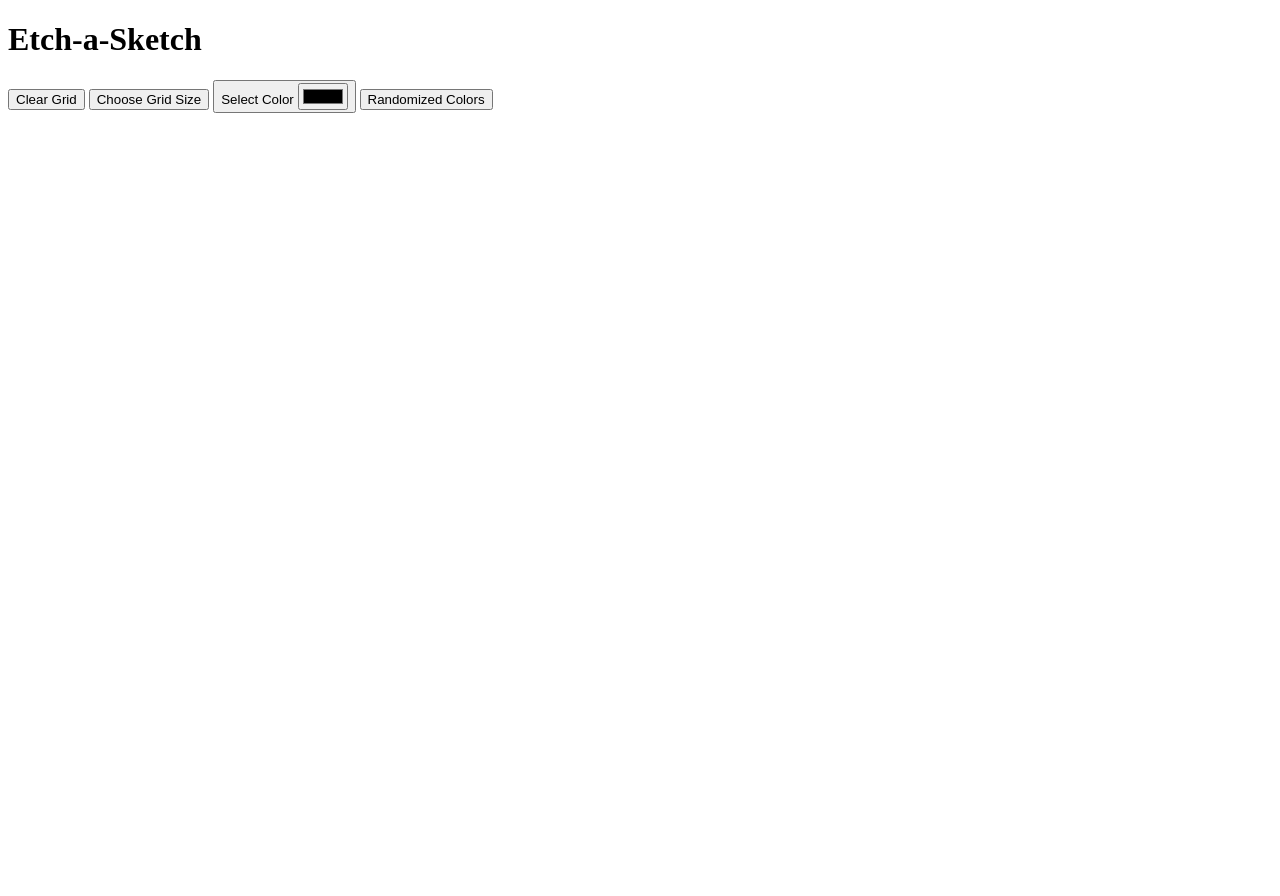
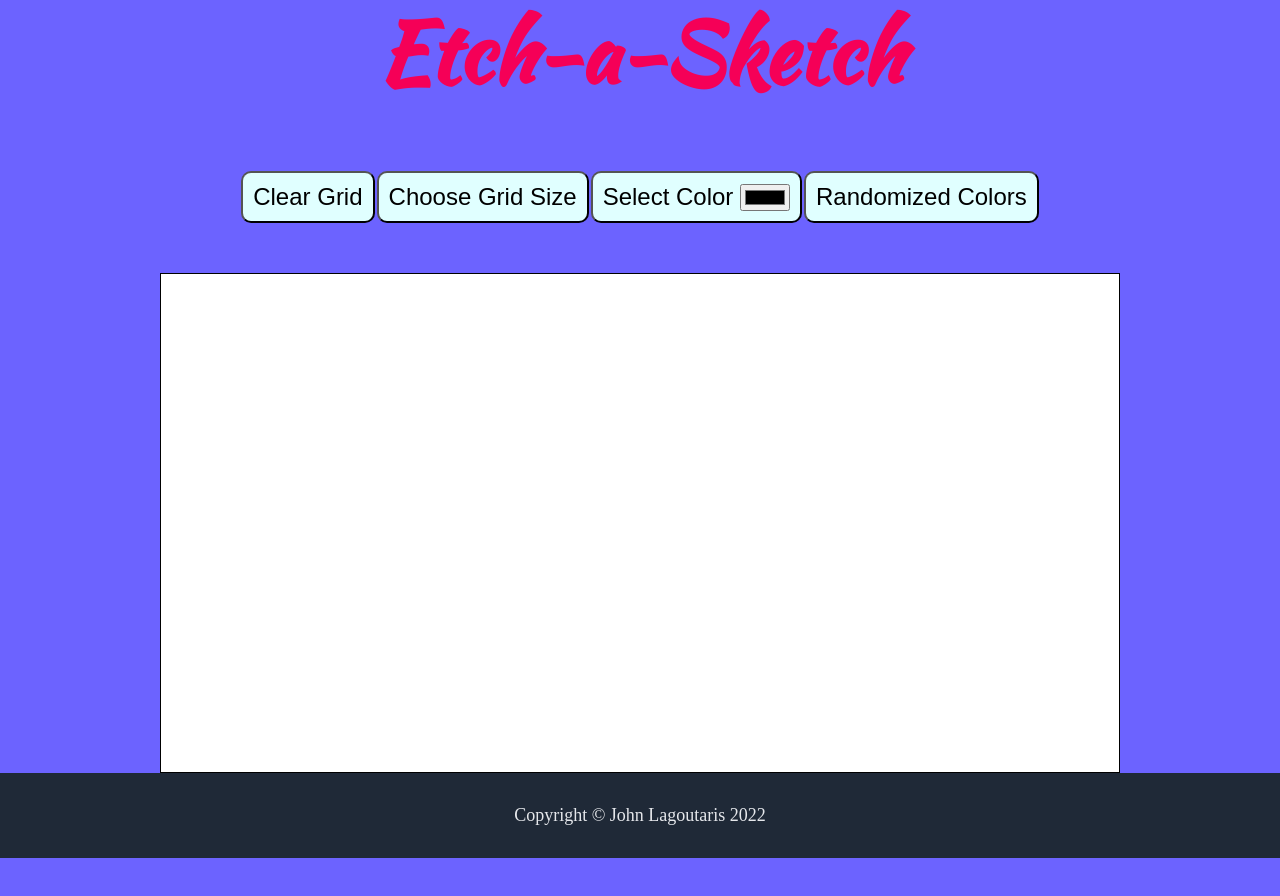
Before and after one commit to jjlagoutaris/Etch-a-Sketch, a plain HTML site: page index.html in a window 1280 px wide. Shown: the top 896 px of the page. After the commit the page ends 858 px from the top, so only its background shows below. Drawn offline with Linux system fonts and the light colour scheme; the site is published under a folder, as on GitHub Pages, so addresses that start at the root find nothing; a web font is replaced by a local one.

Commit message:
fixed links to work with GitHub pages

```diff
--- a/index.html
+++ b/index.html
@@ -5,8 +5,8 @@
     <meta http-equiv="X-UA-Compatible" content="IE=edge">
     <meta name="viewport" content="width=device-width, initial-scale=1.0">
     <title>Etch-a-Sketch</title>
-    <link rel="shortcut icon" href="/Etch-a-sketch.ico" type="image/x-icon">
-    <link rel="stylesheet" href="/style.css">
+    <link rel="shortcut icon" href="Etch-a-sketch.ico" type="image/x-icon">
+    <link rel="stylesheet" href="style.css">
     <link rel="preconnect" href="https://fonts.googleapis.com">
     <link rel="preconnect" href="https://fonts.gstatic.com" crossorigin>
     <link href="https://fonts.googleapis.com/css2?family=Kaushan+Script&family=Londrina+Shadow&display=swap" rel="stylesheet">
```
